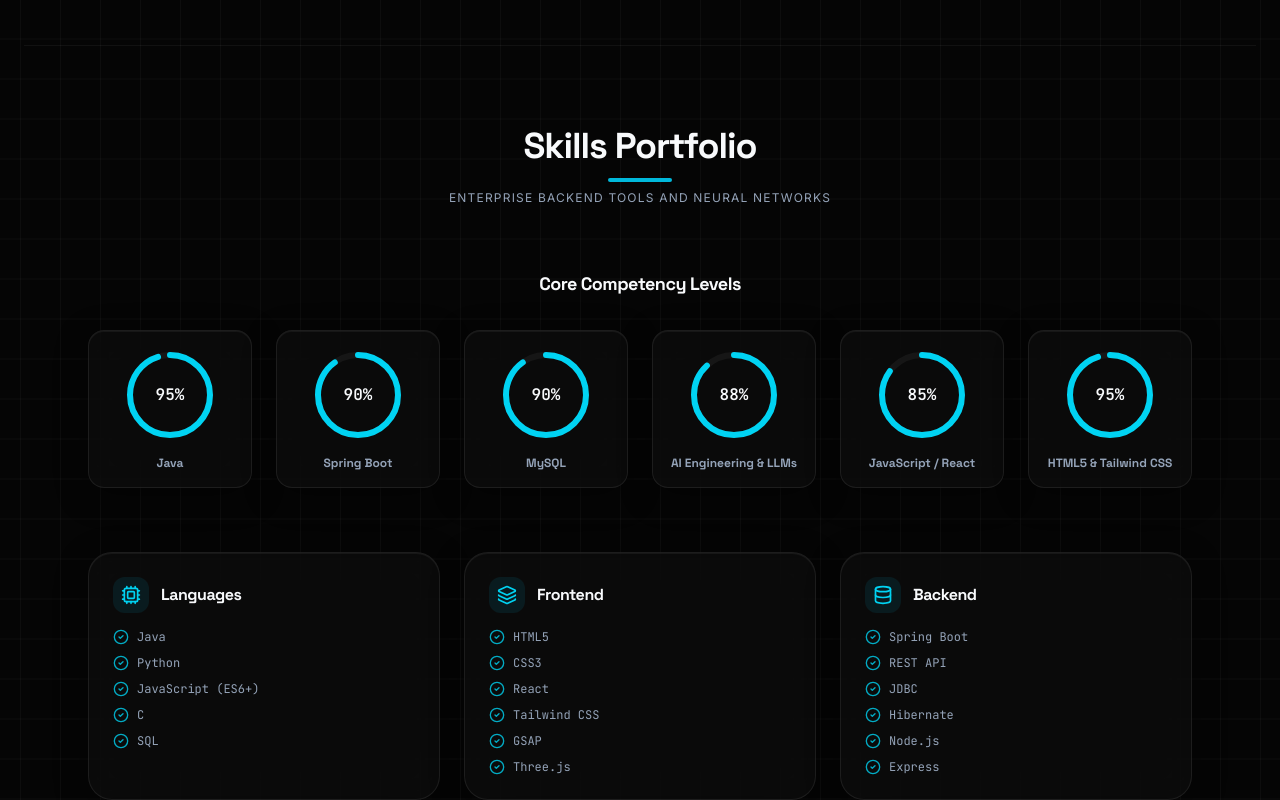
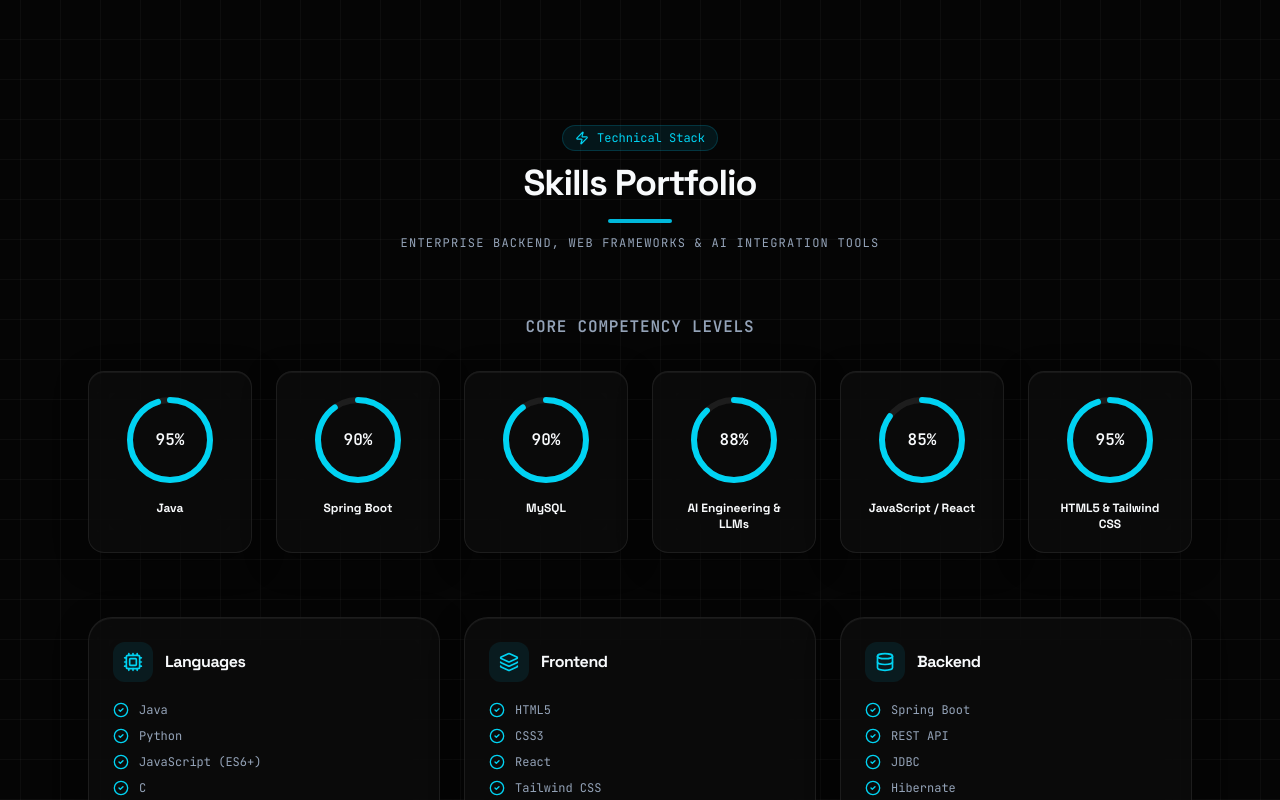
Before and after one commit to Ponabinanth/Ponabinanth, a React (Vite) app: page / in a window 1280 px wide. Shown: the part 6660-7460 px from the top of the page. Built offline with nearby package versions, Linux system fonts and the light colour scheme.

Commit message:
feat(skills): enhance Skills section with circular progress meters and Framer Motion

```diff
--- a/src/sections/SkillsSection.tsx
+++ b/src/sections/SkillsSection.tsx
@@ -1,9 +1,8 @@
 import { motion } from "motion/react";
 import { portfolioData } from "../data.js";
-import { CheckCircle2, Cpu, Brain, Layers, Database, Shield } from "lucide-react";
+import { CheckCircle2, Cpu, Brain, Layers, Database, Shield, Zap } from "lucide-react";
 
 export default function SkillsSection() {
-  // Map index categories to specific icons
   const categoryIcons: { [key: string]: any } = {
     "Languages": Cpu,
     "Frontend": Layers,
@@ -14,41 +13,57 @@
   };
 
   return (
-    <section id="skills" className="py-20 border-t border-white/5 relative">
+    <section id="skills" className="py-20 relative">
       <div className="max-w-6xl mx-auto px-6">
 
         {/* Section Heading */}
-        <div className="text-center mb-16">
+        <motion.div
+          initial={{ opacity: 0, y: 20 }}
+          whileInView={{ opacity: 1, y: 0 }}
+          viewport={{ once: true }}
+          transition={{ duration: 0.6 }}
+          className="text-center mb-16"
+        >
+          <div className="inline-flex items-center gap-2 px-3 py-1 bg-cyan-500/10 border border-cyan-500/20 rounded-full text-xs font-mono text-cyan-400 mb-3">
+            <Zap className="h-3.5 w-3.5" />
+            Technical Stack
+          </div>
           <h2 className="text-3xl md:text-4xl font-bold font-display text-primary">Skills Portfolio</h2>
-          <div className="w-16 h-1 bg-cyan-500 mx-auto mt-3 rounded-full" />
-          <p className="text-secondary text-xs mt-2 uppercase tracking-widest">Enterprise backend tools and neural networks</p>
-        </div>
+          <div className="w-16 h-1 bg-cyan-500 mx-auto mt-4 rounded-full" />
+          <p className="text-secondary text-xs mt-3 uppercase tracking-widest font-mono">
+            Enterprise backend, web frameworks & AI integration tools
+          </p>
+        </motion.div>
 
         {/* 1. ANIMATED CIRCULAR PROGRESS BARS */}
         <div className="mb-16">
-          <h3 className="text-lg font-bold font-display text-primary text-center mb-8">Core Competency Levels</h3>
+          <h3 className="text-base font-bold font-mono uppercase tracking-wider text-secondary text-center mb-8">Core Competency Levels</h3>
 
           <div className="grid grid-cols-2 sm:grid-cols-3 lg:grid-cols-6 gap-6">
             {portfolioData.skillProgress.map((skill, i) => {
-              // Calculate SVG Circle values
               const radius = 40;
               const circumference = 2 * Math.PI * radius;
               const strokeDashoffset = circumference - (skill.percentage / 100) * circumference;
 
               return (
-                <div key={i} className="glass-panel p-4 rounded-2xl border border-white/5 flex flex-col items-center hover:scale-105 hover:border-cyan-500/20 transition-all duration-300">
-                  {/* Radial circle container */}
+                <motion.div
+                  key={i}
+                  initial={{ opacity: 0, scale: 0.9 }}
+                  whileInView={{ opacity: 1, scale: 1 }}
+                  viewport={{ once: true }}
+                  transition={{ duration: 0.4, delay: i * 0.08 }}
+                  whileHover={{ scale: 1.05 }}
+                  className="glass-panel p-5 rounded-2xl border border-[var(--glass-border)] flex flex-col items-center hover:border-cyan-500/40 transition-all duration-300 shadow-md"
+                >
                   <div className="relative w-24 h-24 flex items-center justify-center">
                     <svg className="w-full h-full transform -rotate-90">
-                      {/* Gray base circle */}
                       <circle
                         cx="48"
                         cy="48"
                         r={radius}
-                        className="stroke-white/5 fill-transparent"
+                        className="stroke-[var(--glass-border)] fill-transparent"
                         strokeWidth="6"
                       />
-                      {/* Cyan glowing animated circle */}
                       <circle
                         cx="48"
                         cy="48"
@@ -60,14 +75,13 @@
                         strokeLinecap="round"
                       />
                     </svg>
-                    {/* Inner percentage text */}
                     <div className="absolute font-mono text-base font-bold text-primary">
                       {skill.percentage}%
                     </div>
                   </div>
 
-                  <span className="text-xs font-bold font-display text-secondary text-center mt-3">{skill.name}</span>
-                </div>
+                  <span className="text-xs font-bold font-display text-primary text-center mt-3">{skill.name}</span>
+                </motion.div>
               );
             })}
           </div>
@@ -78,25 +92,31 @@
           {portfolioData.skills.map((cat, idx) => {
             const Icon = categoryIcons[cat.category] || Cpu;
             return (
-              <div key={idx} className="glass-panel p-6 rounded-3xl border border-white/5 hover:border-cyan-500/10 transition-all duration-300 relative group">
-                <div className="absolute top-0 left-0 w-full h-1 bg-cyan-500/0 group-hover:bg-cyan-500/30 rounded-t-3xl transition-all" />
-
-                <div className="flex items-center gap-3 mb-4">
-                  <div className="bg-cyan-500/10 text-cyan-400 p-2 rounded-xl group-hover:scale-110 transition-all">
+              <motion.div
+                key={idx}
+                initial={{ opacity: 0, y: 20 }}
+                whileInView={{ opacity: 1, y: 0 }}
+                viewport={{ once: true }}
+                transition={{ duration: 0.5, delay: idx * 0.1 }}
+                whileHover={{ y: -4 }}
+                className="glass-panel p-6 rounded-3xl border border-[var(--glass-border)] hover:border-cyan-500/30 transition-all duration-300 relative group shadow-md"
+              >
+                <div className="flex items-center gap-3 mb-5">
+                  <div className="bg-cyan-500/10 text-cyan-400 p-2.5 rounded-xl group-hover:scale-110 group-hover:bg-cyan-500/20 transition-all">
                     <Icon className="h-5 w-5" />
                   </div>
-                  <h4 className="text-md font-bold font-display text-primary">{cat.category}</h4>
+                  <h4 className="text-base font-bold font-display text-primary">{cat.category}</h4>
                 </div>
 
                 <ul className="space-y-2.5">
                   {cat.items.map((item, itemIdx) => (
-                    <li key={itemIdx} className="flex items-center gap-2 text-xs text-secondary font-mono">
-                      <CheckCircle2 className="h-4 w-4 text-cyan-400/80 shrink-0" />
+                    <li key={itemIdx} className="flex items-center gap-2.5 text-xs text-secondary font-mono">
+                      <CheckCircle2 className="h-4 w-4 text-cyan-400 shrink-0" />
                       <span>{item}</span>
                     </li>
                   ))}
                 </ul>
-              </div>
+              </motion.div>
             );
           })}
         </div>
```
